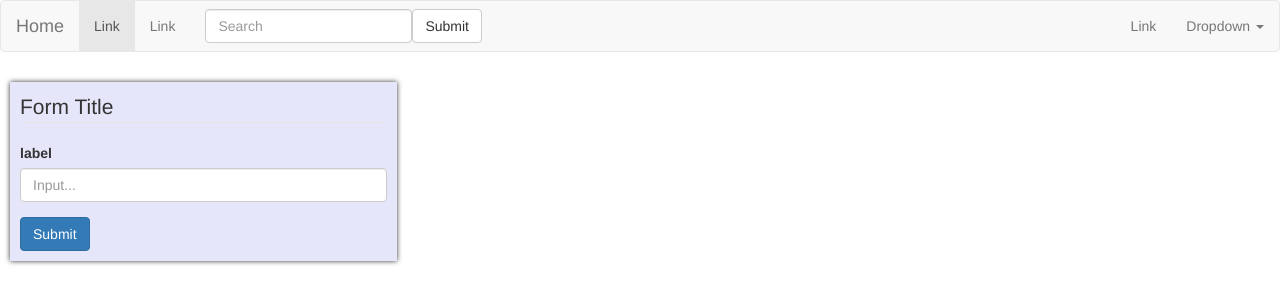
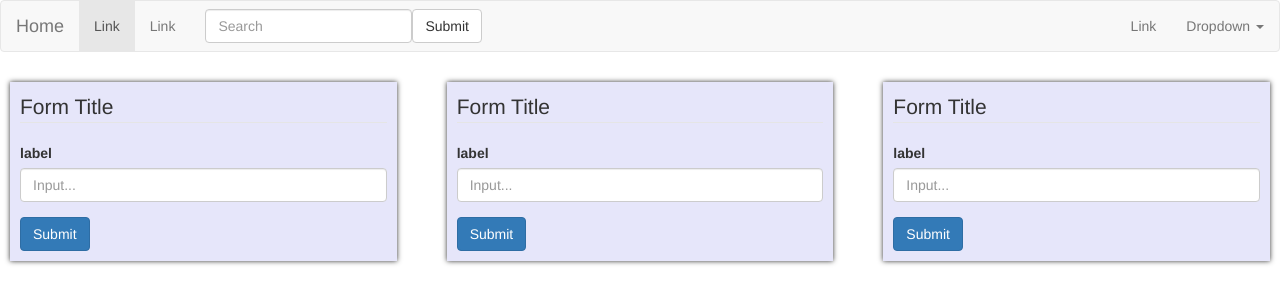
Before and after one commit to mousazadeh/ngtest, an Angular app: page / in a window 1280 px wide. Shown: the top 304 px of the page. Built offline with nearby package versions, Linux system fonts and the light colour scheme.

Commit message:
Added two form to main component.

```diff
--- a/src/app/app.component.html
+++ b/src/app/app.component.html
@@ -39,6 +39,7 @@
 </nav>
 
 <div class="row">
+
   <div class="col-sm-4">
     <div class="simple-form">
       <form action="" method="post" role="form">
@@ -53,6 +54,37 @@
       </form>
     </div>
   </div>
+
+  <div class="col-sm-4">
+    <div class="simple-form">
+      <form action="" method="post" role="form">
+        <legend>Form Title</legend>
+
+        <div class="form-group">
+          <label for="">label</label>
+          <input type="text" class="form-control" name="" id="" placeholder="Input...">
+        </div>
+
+        <button type="submit" class="btn btn-primary">Submit</button>
+      </form>
+    </div>
+  </div>
+
+  <div class="col-sm-4">
+    <div class="simple-form">
+      <form action="" method="post" role="form">
+        <legend>Form Title</legend>
+
+        <div class="form-group">
+          <label for="">label</label>
+          <input type="text" class="form-control" name="" id="" placeholder="Input...">
+        </div>
+
+        <button type="submit" class="btn btn-primary">Submit</button>
+      </form>
+    </div>
+  </div>
+
 </div>
 
 <router-outlet></router-outlet>
```
